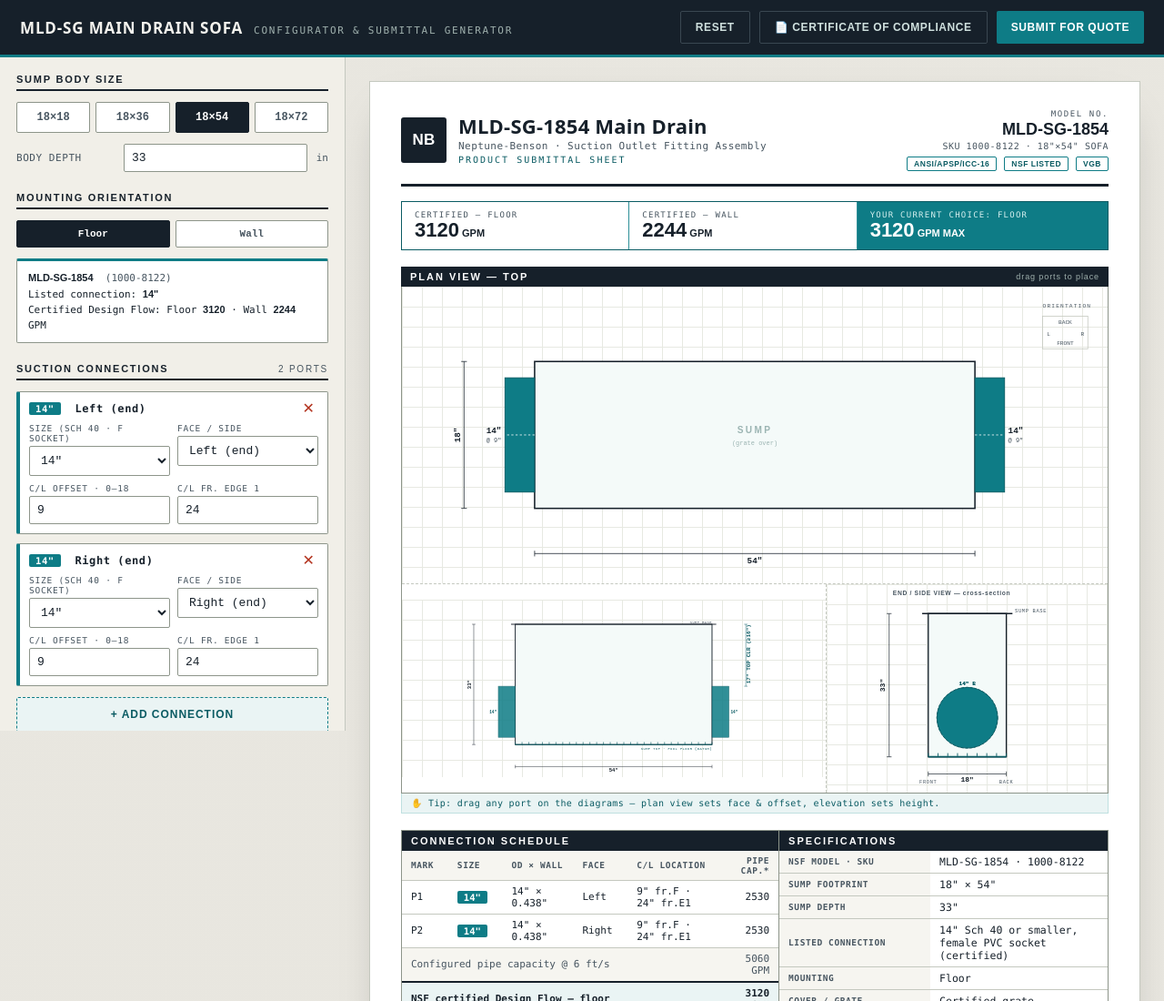
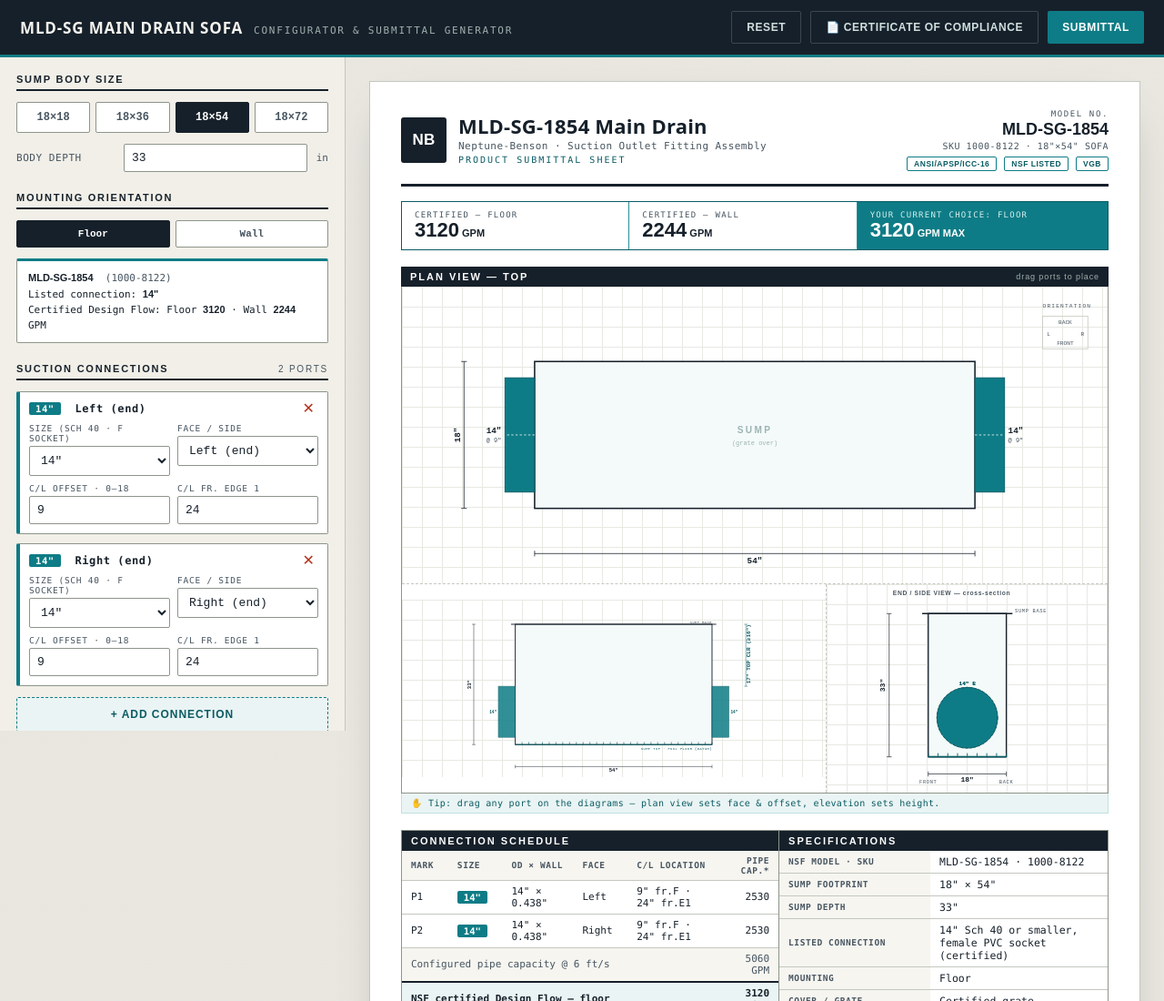
Before and after one commit to caseyglynn-Glenbot/nbts-ai-capability-map, a website: page assets/configurators/sofa/index.html in a window 1280 px wide. Shown: the top 1100 px of the page at 91% size. Drawn offline with Linux system fonts and the light colour scheme.

Commit message:
Update index.html

```diff
--- a/assets/configurators/sofa/index.html
+++ b/assets/configurators/sofa/index.html
@@ -178,7 +178,7 @@
   <div style="display:flex;gap:10px;flex-wrap:wrap;justify-content:flex-end;">
     <button class="btn ghost" onclick="resetCfg()">Reset</button>
     <button class="btn ghost" onclick="downloadCert()">📄 Certificate of Compliance</button>
-    <button class="btn" onclick="toggleSend()">Submit for Quote</button>
+    <button class="btn" onclick="toggleSend()">Submittal</button>
   </div>
 </div>
 
@@ -217,7 +217,7 @@
 
   <main class="stage">
     <div class="sendpanel no-print" id="sendpanel" hidden>
-      <div class="sp-h">Submit for Quote</div>
+      <div class="sp-h">Submittal</div>
       <div class="sp-grid">
         <label>Your name *<input id="cName" type="text"></label>
         <label>Your email *<input id="cEmail" type="email" placeholder="you@company.com"></label>
```
